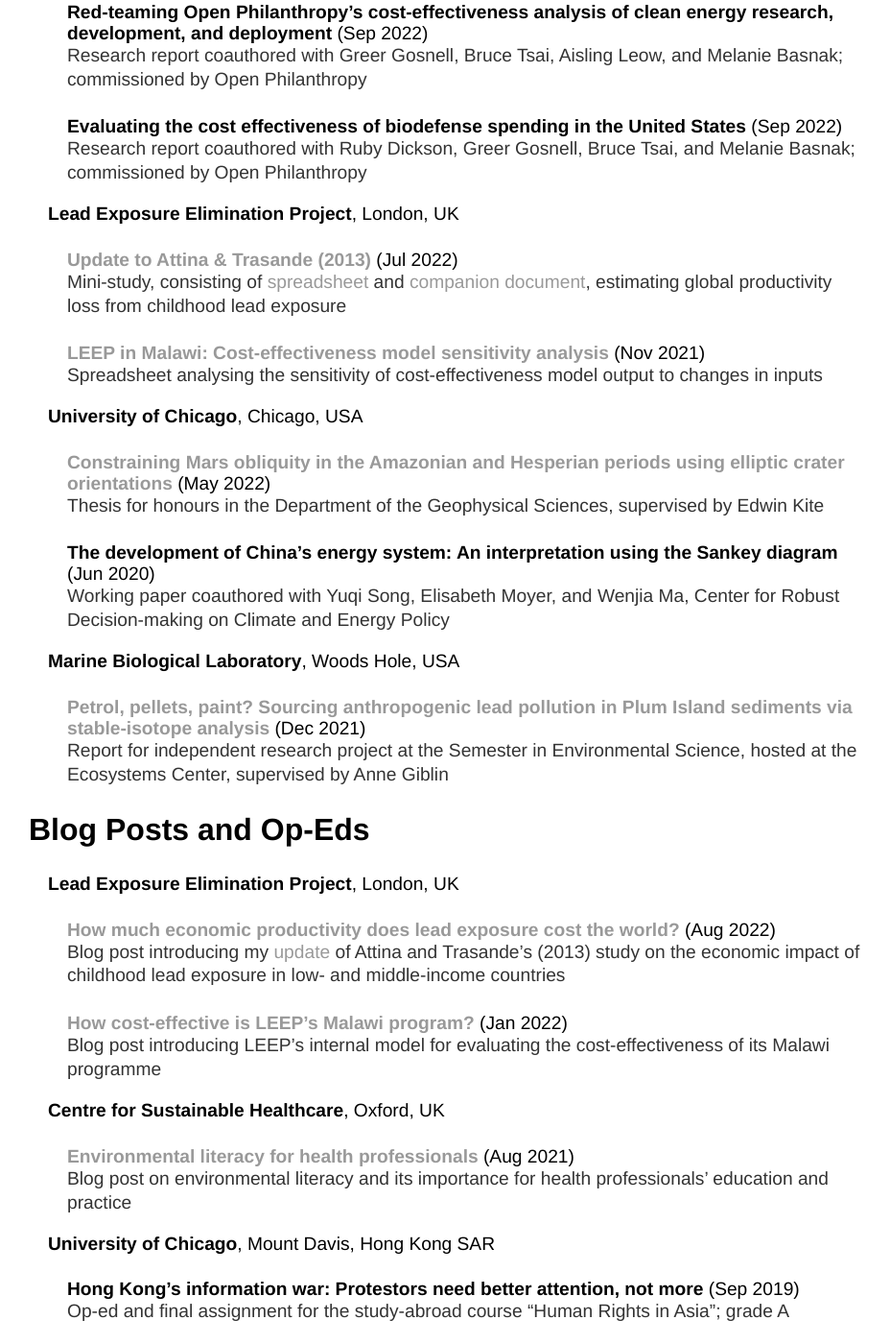
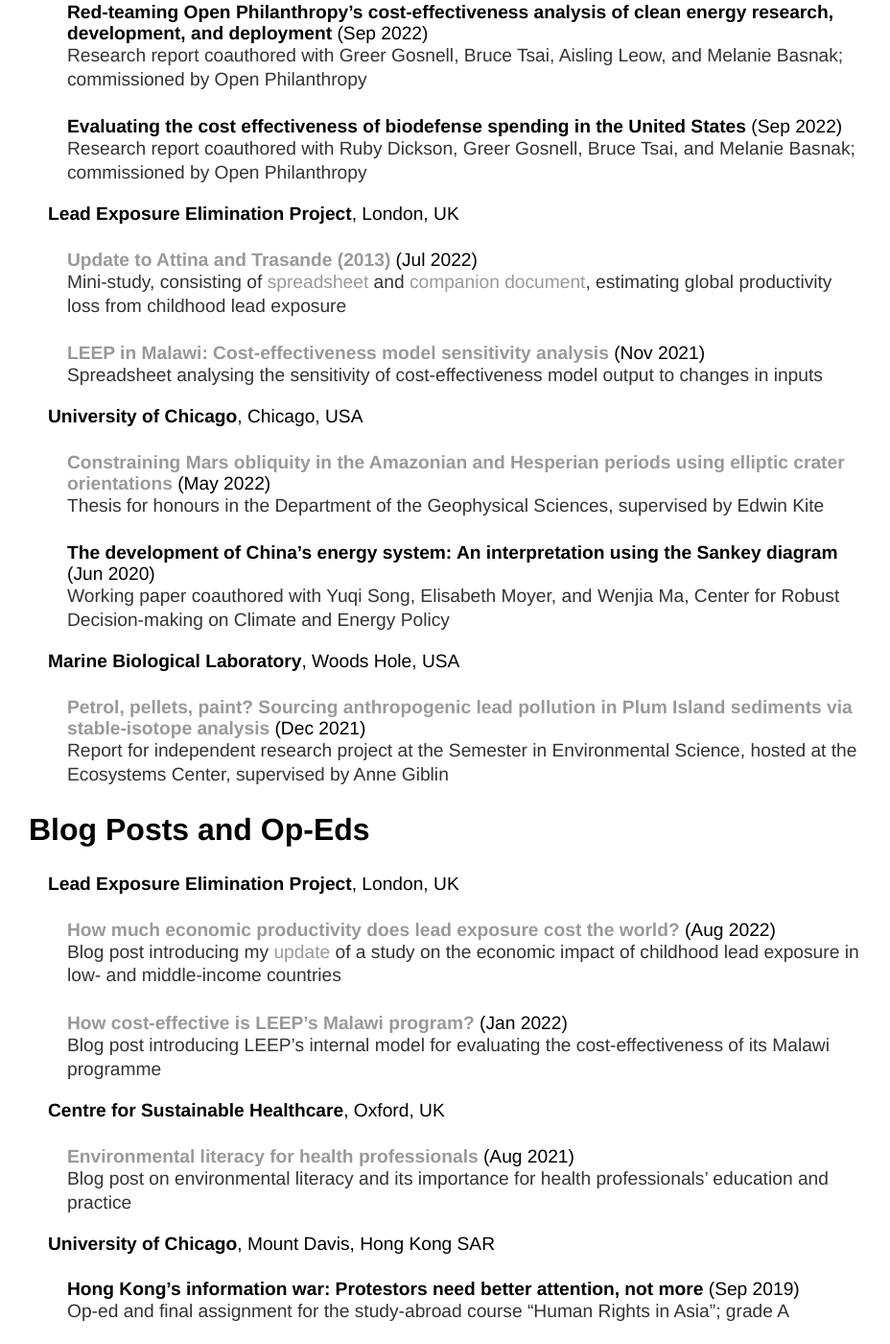
Before and after one commit to y-james-hu/y-james-hu.github.io, a Jekyll site: the page built from projects/index.html, in a window 1280 px wide and 1400 px high, scrolled down 643 px. Shown: the whole window at 96% size, without its empty margins (182-1110 px from the left). Built offline with Jekyll 4.4.1, drawn with Linux system fonts in a browser that asks for light colours.

Commit message:
Update index.html

```diff
--- a/projects/index.html
+++ b/projects/index.html
@@ -25,7 +25,7 @@
 
     <h3 style="margin-left: 40px">Lead Exposure Elimination Project<span style="font-weight:normal">, London, UK</span></h3>
 
-      <h4 style="margin-left: 60px"><a href = "https://docs.google.com/spreadsheets/d/1oN_TgsWeoFN42BUKCOqsFYBwuOxj6R38pZg5dabc-ro/edit">Update to Attina & Trasande (2013)</a><span style="font-weight:normal"> (Jul 2022)</span></h4>
+      <h4 style="margin-left: 60px"><a href = "https://docs.google.com/spreadsheets/d/1oN_TgsWeoFN42BUKCOqsFYBwuOxj6R38pZg5dabc-ro/edit">Update to Attina and Trasande (2013)</a><span style="font-weight:normal"> (Jul 2022)</span></h4>
       <p style="margin-left: 60px">Mini-study, consisting of <a href = "https://docs.google.com/spreadsheets/d/1oN_TgsWeoFN42BUKCOqsFYBwuOxj6R38pZg5dabc-ro/edit">spreadsheet</a> and <a href = "https://docs.google.com/document/d/1LI72TXg3t9o6dAc4DSt4SnHdtvDhJhZtBt65Uy-uzRA/edit">companion document</a>, estimating global productivity loss from childhood lead exposure</p>
 
       <h4 style="margin-left: 60px"><a href = "https://docs.google.com/spreadsheets/d/1U2zACVqx7oGvMF7_BJeP5dbBAhpT6v0E1zLIDxdxOUA/edit?usp=sharing">LEEP in Malawi: Cost-effectiveness model sensitivity analysis</a><span style="font-weight:normal"> (Nov 2021)</span></h4>
@@ -49,7 +49,7 @@
     <h3 style="margin-left: 40px">Lead Exposure Elimination Project<span style="font-weight:normal">, London, UK</span></p>
 
       <h4 style="margin-left: 60px"><a href = "https://leadelimination.org/economic-productivity-lead-exposure/">How much economic productivity does lead exposure cost the world?</a><span style="font-weight:normal"> (Aug 2022)</span></h4>
-      <p style="margin-left: 60px">Blog post introducing my <a href = "#update">update</a> of Attina and Trasande’s (2013) study on the economic impact of childhood lead exposure in low- and middle-income countries</p>
+      <p style="margin-left: 60px">Blog post introducing my <a href = "#update">update</a> of a study on the economic impact of childhood lead exposure in low- and middle-income countries</p>
 
       <h4 style="margin-left: 60px"><a href = "https://leadelimination.org/malawi_cost-effectiveness_intro/">How cost-effective is LEEP’s Malawi program?</a><span style="font-weight:normal"> (Jan 2022)</span></h4>
       <p style="margin-left: 60px">Blog post introducing LEEP’s internal model for evaluating the cost-effectiveness of its Malawi programme</p>
```
